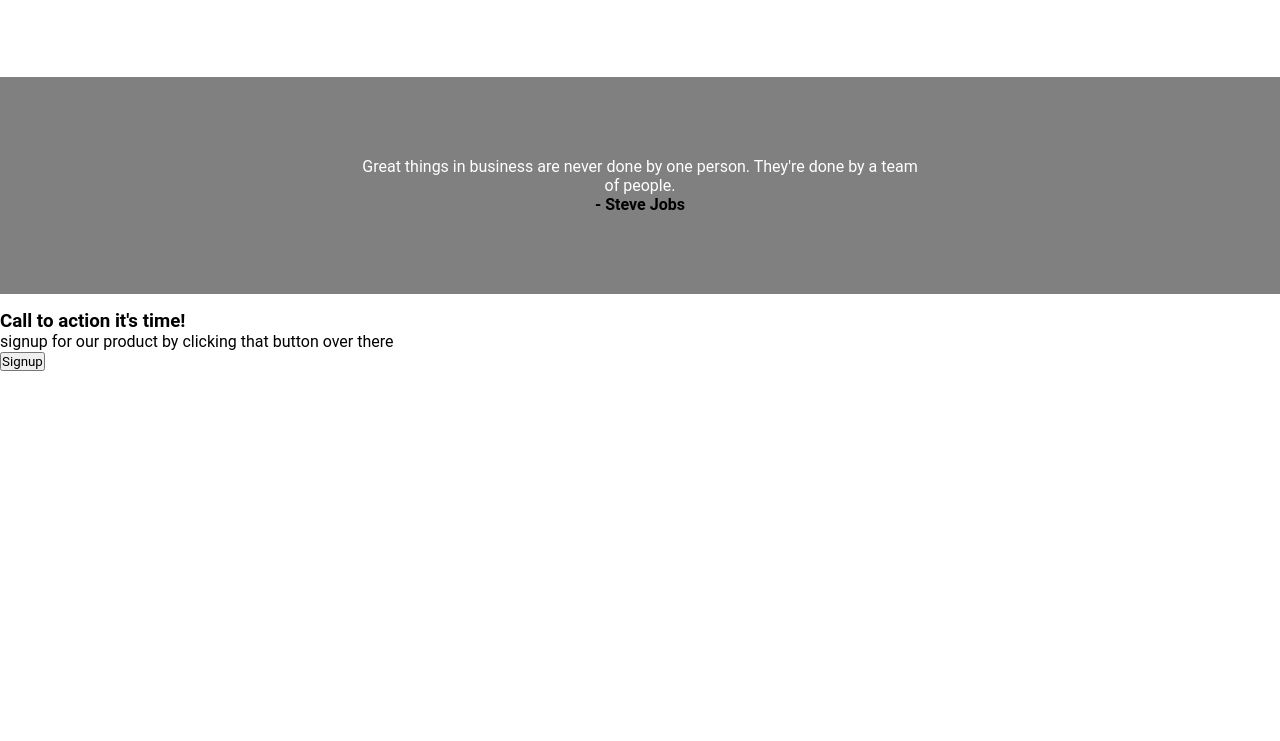
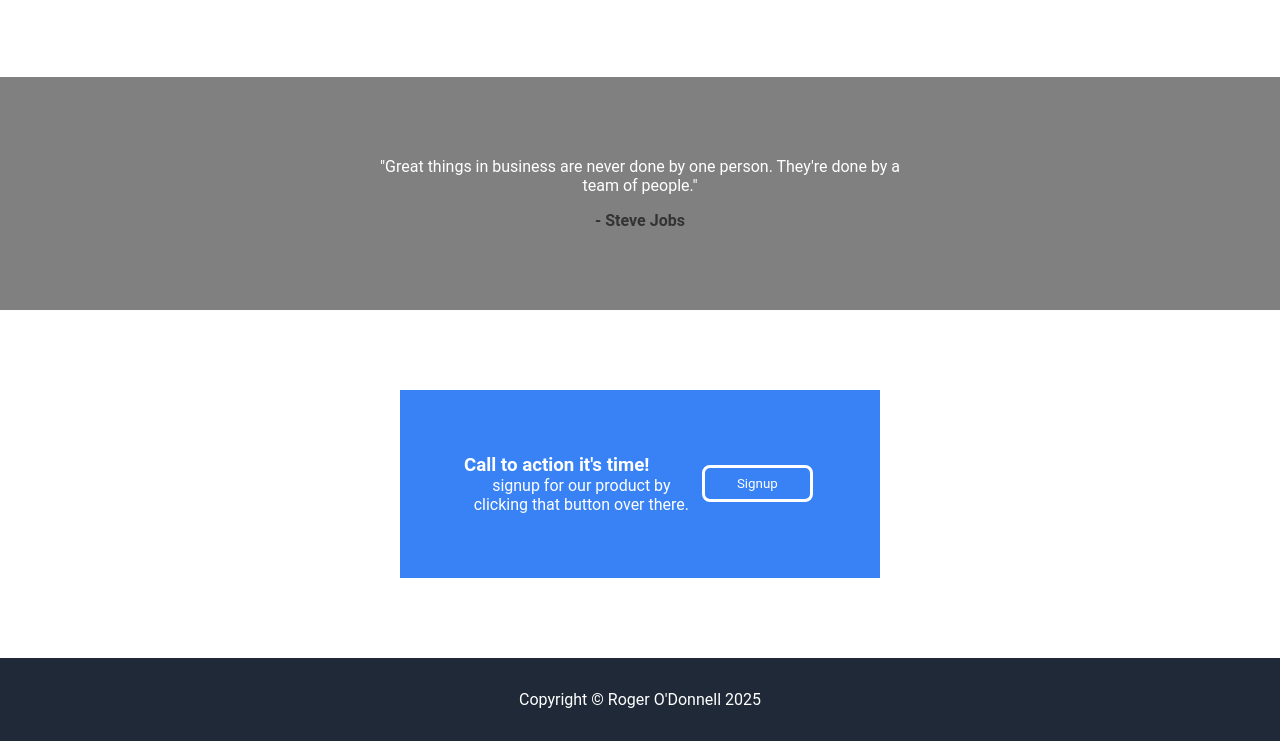
Before and after one commit to Roger-ODonnell/The-Odin-Project-Landing-Page, a plain HTML site: page index.html in a window 1280 px wide. Shown: the part 978-1719 px from the top of the page. Before the commit the page ends 1349 px from the top, so only its background shows below. Drawn offline with Linux system fonts and the light colour scheme.

Commit message:
Added a footer, added copyright notice to footer

```diff
--- a/index.html
+++ b/index.html
@@ -57,15 +57,25 @@
             </div>
 
             <div class="quote">
-                <p>Great things in business are never done by one person. They're done by a team of people.<br>
+                <p>"Great things in business are never done by one person. They're done by a team of people."<br>
                     <section>- Steve Jobs</section></p>
             </div>
 
             <div class="callToAction">
-                <h3>Call to action it's time!</h3>
-                <p>signup for our product by clicking that button over there</p>
-                <button>Signup</button>
+                <div class="content">
+                    <div class="left-signup">
+                        <h3>Call to action it's time!</h3>
+                        <p>signup for our product by clicking that button over there.</p>
+                    </div>
+                    <div class="right-signup">
+                        <button>Signup</button>
+                    </div>
+                </div>
             </div>
         </div>
+
+        <footer>
+            <p>Copyright &#169 Roger O'Donnell 2025</p>
+        </footer>
 </body>
 </html>
--- a/style.css
+++ b/style.css
@@ -20,7 +20,7 @@ img{
     display: flex;
     align-items: center;
     justify-content: flex-end;
-    margin-right: 5rem;
+    margin-right:10rem;
     list-style-type: none;
     gap: 16px;
 }
@@ -106,6 +106,46 @@ img{
 }
 
 section{
-    color: black;
+    color: rgb(51, 51, 51);
     font-weight: bold;
+    margin-top: 1rem;
 }
+
+.callToAction{
+    width: 50%;
+    margin: auto;
+}
+.content{
+    text-align: center;
+    background-color: #3882F6;
+    padding: 4rem;
+    color: white;
+    display: flex;
+    justify-content: center;
+    align-items: center;
+    margin: 5rem;
+}
+.left-signup{
+    display: flex;
+    flex-direction: column;
+    justify-content: center;
+    align-items: flex-start;
+    flex: 1;
+}
+.right-signup{
+    flex: .5;
+}
+.right-signup button{
+    background: transparent;
+    padding: .5rem 2rem .5rem 2rem;
+    color: white;
+    border: solid white;
+    border-radius: .5rem;
+}
+
+footer{
+    text-align: center;
+    background-color: #1F2937;
+    color: white;
+    padding: 2rem;
+}
```
